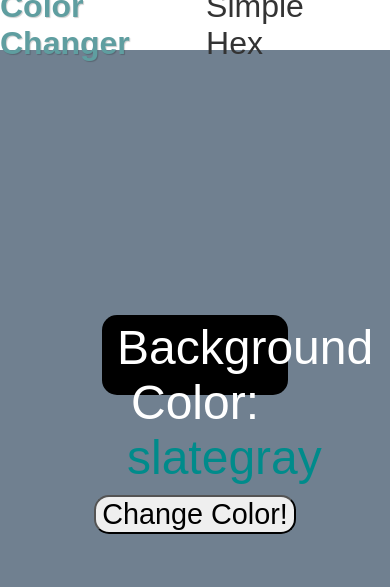
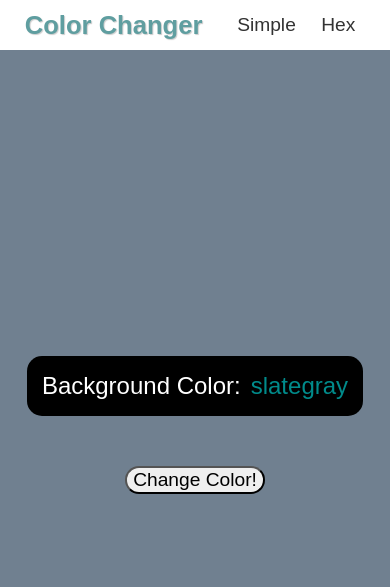
Before and after one commit to witekZWitkowic/Color-Changer, a plain HTML site: page index.html in a window 390 px wide. Drawn offline with Linux system fonts and the light colour scheme.

Commit message:
Responsive Web Design added

```diff
--- a/style.css
+++ b/style.css
@@ -46,11 +46,14 @@ a:hover {
     font-size: 3rem;
     padding: 5px 15px;
     height: 70px;
-    width: 40%;
+    width: auto;
     background-color: #000;
     color: #FFF;
     margin-bottom: 100px ;
     text-align: center;
+    align-items: center;
+    display: flex;
+    justify-content: center;
 }
 .btn-color-properties {
     border-radius: 15px;
@@ -69,3 +72,41 @@ a:hover {
     color: #008b8b;
     margin-left: 10px;
 }
+@media only screen and (max-width: 1365px) {
+    .btn-color-properties {
+        font-size: 1.5rem;
+    }
+    .background-color-name {
+        font-size: 2.2rem;
+        height: 60px;
+        margin-bottom: 70px ;
+    }
+    .simple-or-hex {
+        font-size: 1.7rem;
+    }
+    h4 {
+        font-size: 1.9rem;
+    }
+    a {
+        margin: 10px;
+    }
+}
+@media only screen and (max-width: 767px) {
+    .btn-color-properties {
+        font-size: 1.2rem;
+    }
+    .background-color-name {
+        font-size: 1.5rem;
+        height: 50px;
+        margin-bottom: 50px ;
+    }
+    .simple-or-hex {
+        font-size: 1.2rem;
+    }
+    h4 {
+        font-size: 1.6rem;
+    }
+    a {
+        margin: 10px;
+    }
+}
```
